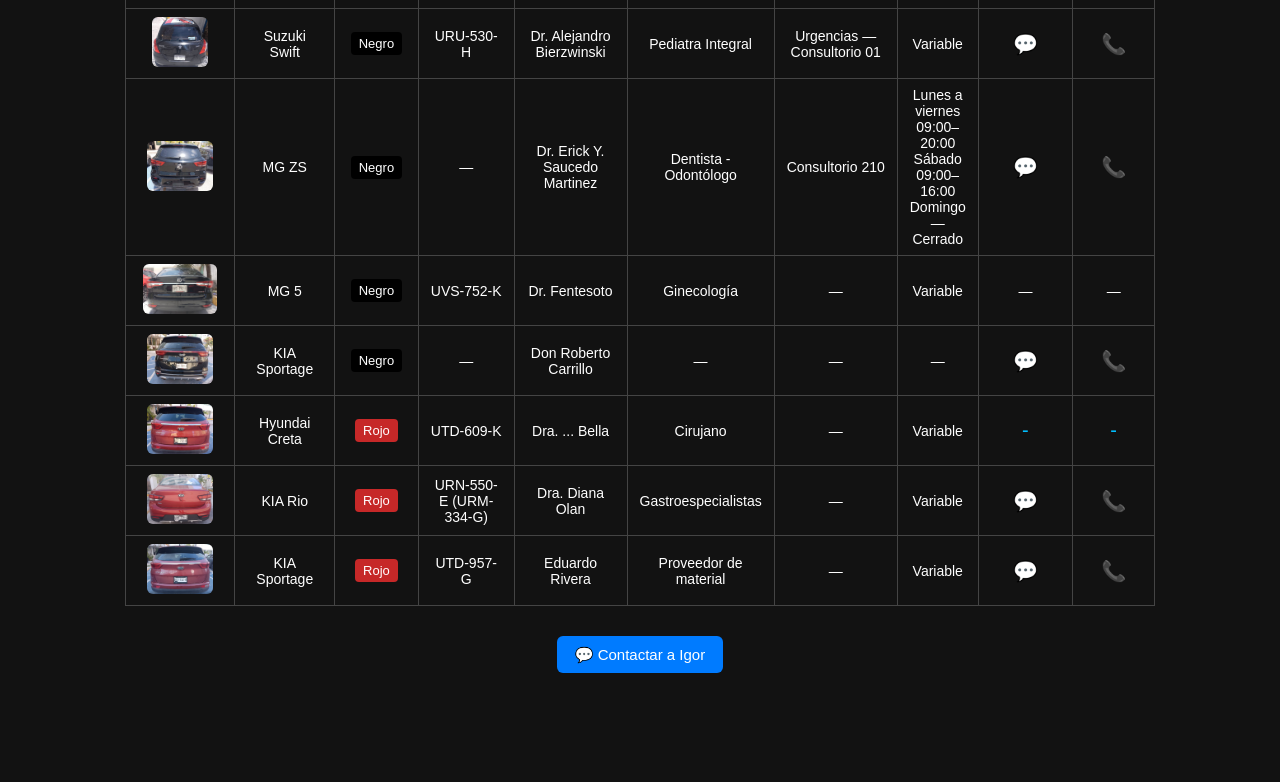
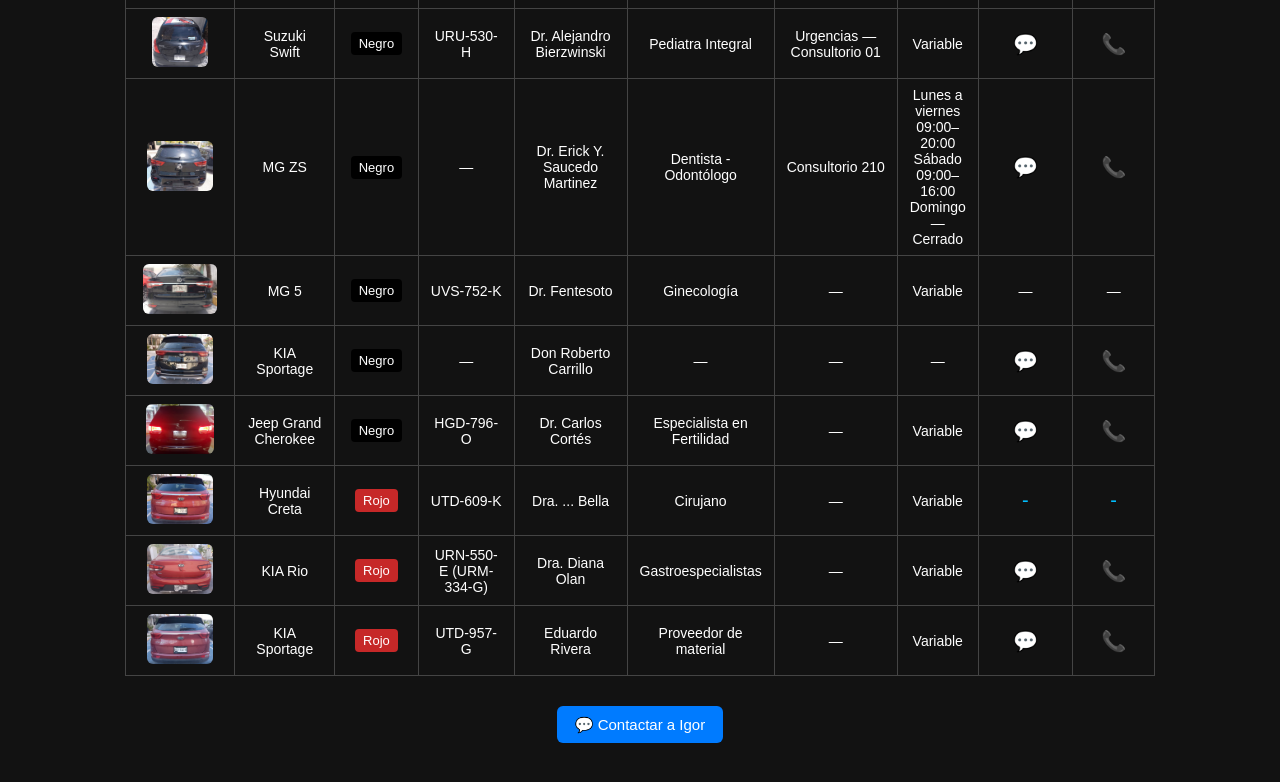
Before and after one commit to transuranium/estacionamiento_doctores, a plain HTML site: page index.html in a window 1280 px wide. Shown: the part 2161-2943 px from the top of the page. Before the commit the page ends 2875 px from the top, so only its background shows below. Drawn offline with Linux system fonts and the light colour scheme.

Commit message:
data refrashed

```diff
--- a/index.html
+++ b/index.html
@@ -875,6 +875,41 @@
           <tr>
             <td>
               <img
+                src="fotos/photo_2025-08-19_01-37-57.jpg"
+                class="doctor-photo"
+              />
+            </td>
+            <td>Jeep Grand Cherokee</td>
+            <td>
+              <span
+                class="color-box negro"
+                style="background-color: #000000; color: #ffffff"
+                >Negro</span
+              >
+            </td>
+            <td>HGD-796-O</td>
+            <td>Dr. Carlos Cortés</td>
+            <td>Especialista en Fertilidad</td>
+            <td>—</td>
+            <td>Variable</td>
+            <td>
+              <a
+                href="https://wa.me/5219981420522"
+                class="icon-link"
+                target="_blank"
+                >💬</a
+              >
+            </td>
+            <td>
+              <a href="tel:+5219981420522" class="icon-link" target="_blank"
+                >📞</a
+              >
+            </td>
+          </tr>
+
+          <tr>
+            <td>
+              <img
                 src="fotos/photo_2025-07-31_07-17-32.jpg"
                 class="doctor-photo"
               />
```
Also changed, not shown: fotos/photo_2025-08-19_01-37-57.jpg (added).
